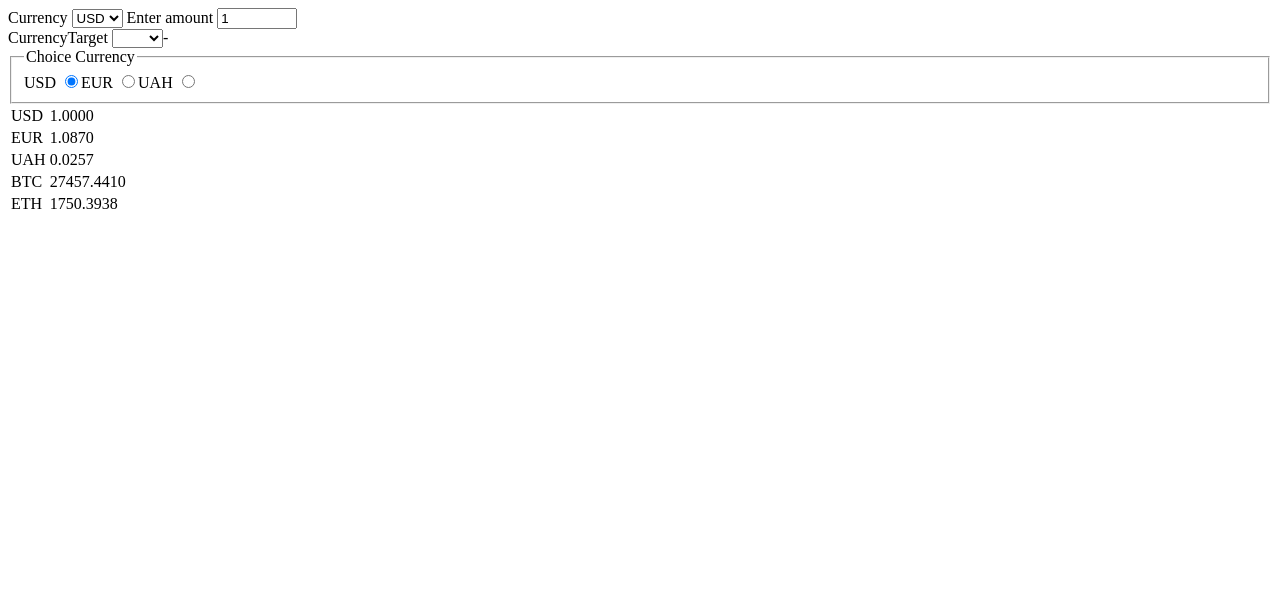
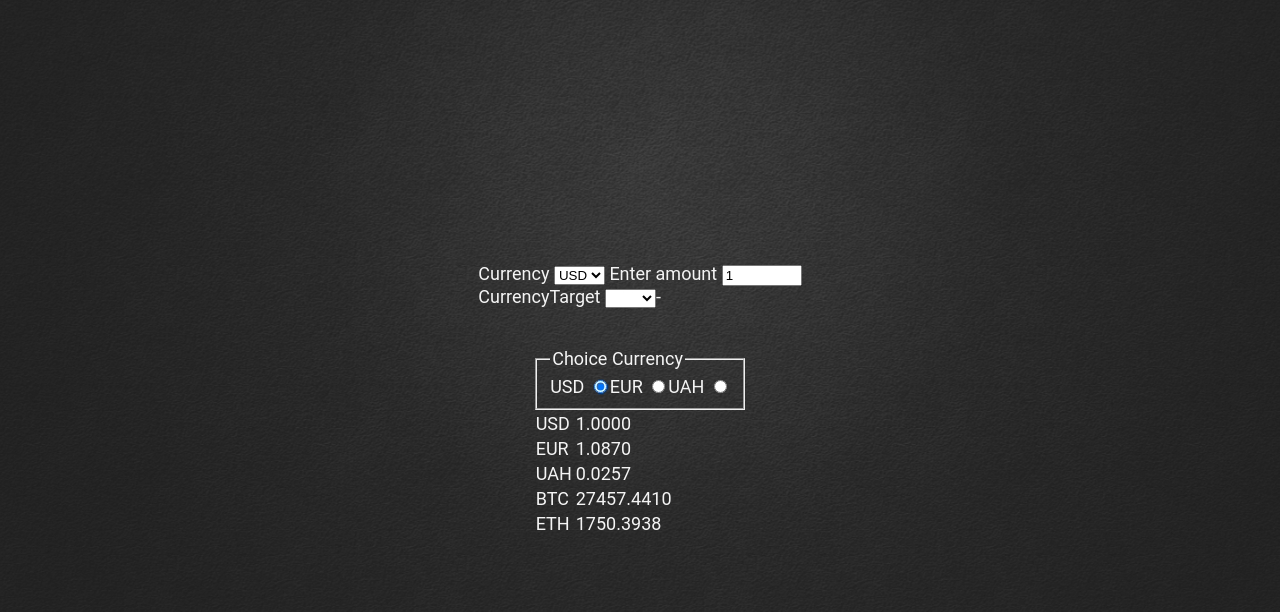
Before and after one commit to polPintero/dublemint_exchange, a Vue app: page / in a window 1280 px wide. Shown: the top 612 px of the page. Built offline with nearby package versions, Linux system fonts and the light colour scheme.

Commit message:
added background

```diff
--- a/src/App.vue
+++ b/src/App.vue
@@ -1,5 +1,5 @@
 <template>
-  <exchange-form></exchange-form>
+  <exchange-form class="app__exchange-form"></exchange-form>
   <real-rates-table></real-rates-table>
 </template>
 
@@ -13,4 +13,17 @@ export default {
 }
 </script>
 
-<style lang="scss"></style>
+<style lang="scss">
+@import './assets/main.scss';
+#app {
+  min-height: 100vh;
+  display: flex;
+  flex-direction: column;
+  justify-content: center;
+  align-items: center;
+}
+
+.app__exchange-form {
+  margin-block-end: calc(var(--gap-double) * 2);
+}
+</style>
--- /dev/null
+++ b/src/assets/main.scss
@@ -0,0 +1,20 @@
+:root {
+    --gap: 10px;
+    --gap-double: calc(var(--gap) * 2);
+    --border-radius: 10px;
+}
+
+html {
+    font-family: 'Roboto', sans-serif;
+    font-size: 18px;
+    color: #F4F4F4;
+}
+
+body {
+    margin: 0;
+    padding: 0;
+    background-image: url('./assets/texture.svg');
+    background-size: cover;
+    background-color: #000000;
+
+}
```
Also changed, not shown: src/assets/texture.svg (added).
